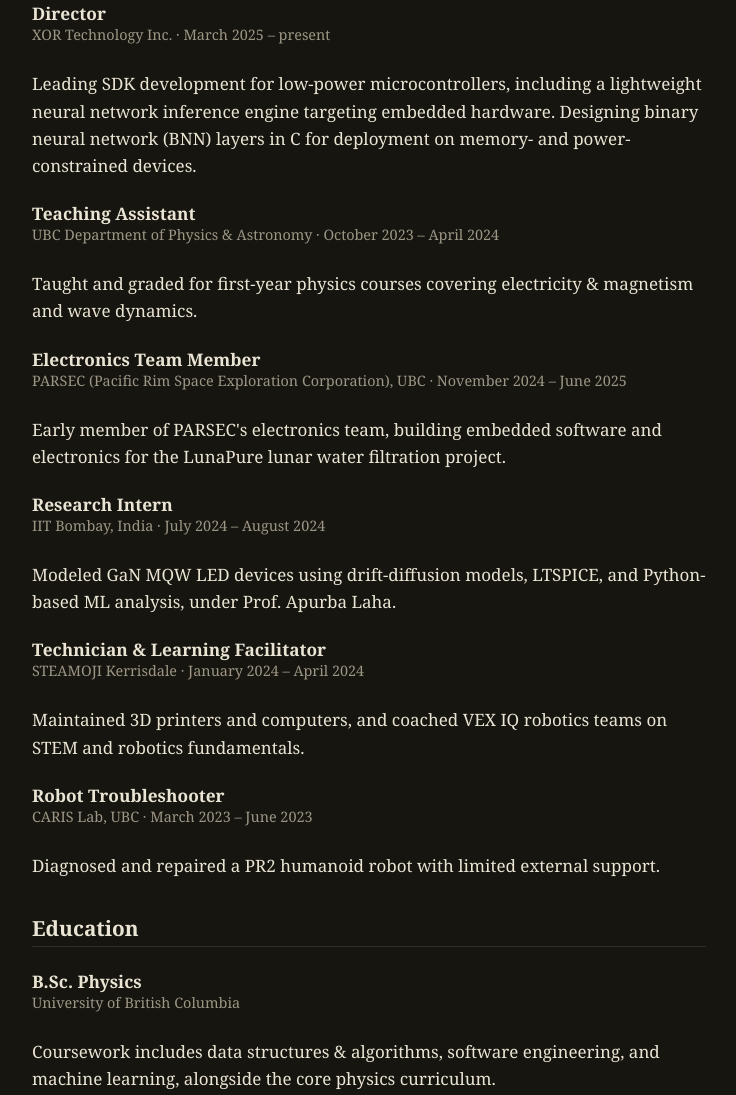
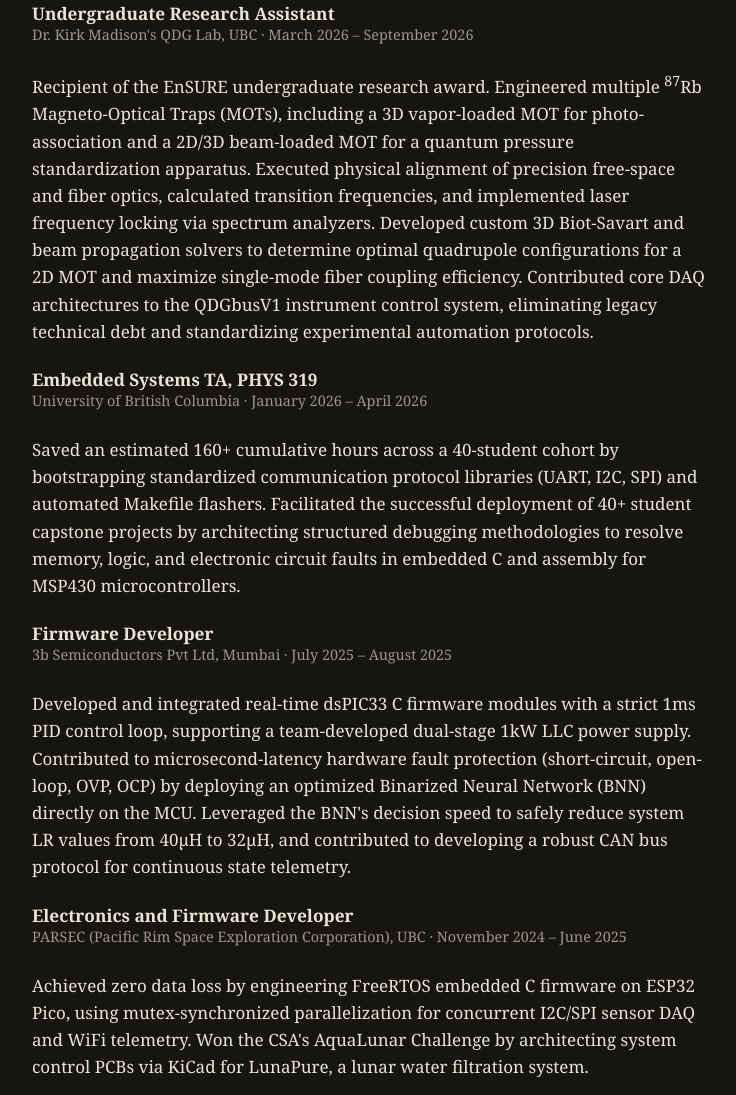
Before and after one commit to imathrock/imathrock.github.io, a plain HTML site: page experience.html in a window 1280 px wide. Shown: the part 284-1379 px from the top of the page, without its empty margins (271-1007 px from the left). Drawn offline with Linux system fonts and the light colour scheme.

Commit message:
Resume Change

```diff
--- a/experience.html
+++ b/experience.html
@@ -20,34 +20,62 @@
   <h1>Experience</h1>
   <p class="byline">A résumé in prose. For the document version, see the <a href="assets/atharv-bhalerao-resume.pdf">PDF</a>.</p>
 
-  <h3>Director</h3>
-  <p class="byline">XOR Technology Inc. &middot; March 2025 &ndash; present</p>
+  <h3>Undergraduate Research Assistant</h3>
+  <p class="byline">Dr. Kirk Madison's QDG Lab, UBC &middot; March 2026 &ndash; September 2026</p>
   <p>
-    Leading SDK development for low-power microcontrollers, including a
-    lightweight neural network inference engine targeting embedded hardware.
-    Designing binary neural network (BNN) layers in C for deployment on
-    memory- and power-constrained devices.
+    Recipient of the EnSURE undergraduate research award. Engineered
+    multiple <sup>87</sup>Rb Magneto-Optical Traps (MOTs), including a 3D
+    vapor-loaded MOT for photo-association and a 2D/3D beam-loaded MOT for a
+    quantum pressure standardization apparatus. Executed physical alignment
+    of precision free-space and fiber optics, calculated transition
+    frequencies, and implemented laser frequency locking via spectrum
+    analyzers. Developed custom 3D Biot-Savart and beam propagation solvers
+    to determine optimal quadrupole configurations for a 2D MOT and maximize
+    single-mode fiber coupling efficiency. Contributed core DAQ architectures
+    to the QDGbusV1 instrument control system, eliminating legacy technical
+    debt and standardizing experimental automation protocols.
   </p>
 
-  <h3>Teaching Assistant</h3>
-  <p class="byline">UBC Department of Physics &amp; Astronomy &middot; October 2023 &ndash; April 2024</p>
+  <h3>Embedded Systems TA, PHYS 319</h3>
+  <p class="byline">University of British Columbia &middot; January 2026 &ndash; April 2026</p>
   <p>
-    Taught and graded for first-year physics courses covering electricity
-    &amp; magnetism and wave dynamics.
+    Saved an estimated 160+ cumulative hours across a 40-student cohort by
+    bootstrapping standardized communication protocol libraries (UART, I2C,
+    SPI) and automated Makefile flashers. Facilitated the successful
+    deployment of 40+ student capstone projects by architecting structured
+    debugging methodologies to resolve memory, logic, and electronic circuit
+    faults in embedded C and assembly for MSP430 microcontrollers.
   </p>
 
-  <h3>Electronics Team Member</h3>
+  <h3>Firmware Developer</h3>
+  <p class="byline">3b Semiconductors Pvt Ltd, Mumbai &middot; July 2025 &ndash; August 2025</p>
+  <p>
+    Developed and integrated real-time dsPIC33 C firmware modules with a
+    strict 1ms PID control loop, supporting a team-developed dual-stage 1kW
+    LLC power supply. Contributed to microsecond-latency hardware fault
+    protection (short-circuit, open-loop, OVP, OCP) by deploying an
+    optimized Binarized Neural Network (BNN) directly on the MCU. Leveraged
+    the BNN's decision speed to safely reduce system LR values from 40&mu;H
+    to 32&mu;H, and contributed to developing a robust CAN bus protocol for
+    continuous state telemetry.
+  </p>
+
+  <h3>Electronics and Firmware Developer</h3>
   <p class="byline">PARSEC (Pacific Rim Space Exploration Corporation), UBC &middot; November 2024 &ndash; June 2025</p>
   <p>
-    Early member of PARSEC's electronics team, building embedded software
-    and electronics for the LunaPure lunar water filtration project.
+    Achieved zero data loss by engineering FreeRTOS embedded C firmware on
+    ESP32 Pico, using mutex-synchronized parallelization for concurrent
+    I2C/SPI sensor DAQ and WiFi telemetry. Won the CSA's AquaLunar Challenge
+    by architecting system control PCBs via KiCad for LunaPure, a lunar
+    water filtration system.
   </p>
 
   <h3>Research Intern</h3>
   <p class="byline">IIT Bombay, India &middot; July 2024 &ndash; August 2024</p>
   <p>
-    Modeled GaN MQW LED devices using drift-diffusion models, LTSPICE, and
-    Python-based ML analysis, under Prof. Apurba Laha.
+    Modeled IV curves for green GaN MQW microLEDs by executing
+    multi-dimensional drift-diffusion models and constructing equivalent
+    circuit representations in LTspice.
   </p>
 
   <h3>Technician &amp; Learning Facilitator</h3>
@@ -66,7 +94,7 @@
 
   <h2>Education</h2>
   <h3>B.Sc. Physics</h3>
-  <p class="byline">University of British Columbia</p>
+  <p class="byline">University of British Columbia &middot; graduated May 2026</p>
   <p>
     Coursework includes data structures &amp; algorithms, software
     engineering, and machine learning, alongside the core physics
```
Also changed, not shown: index.html (+7 -22 lines), 2 other files.
